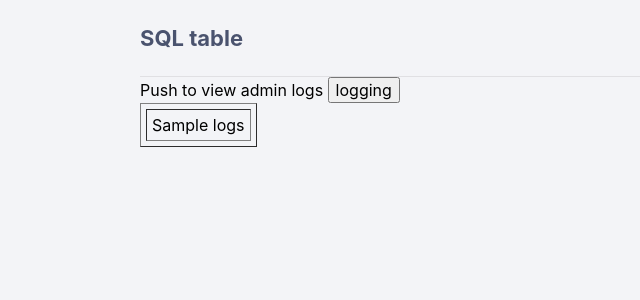
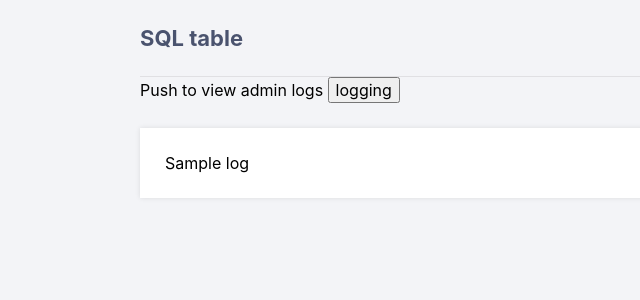
Before and after one commit to JinYuan-alt/System_sec_prac_year2, a Flask app: template templates/admin.html in a window 1280 px wide. Shown: the part 60-360 px from the top of the page, without its empty margins (0-640 px from the left). Run offline with Flask 3, Linux system fonts and the light colour scheme; the template is opened without the code that fills it: most values are stand-ins (such as "Sample title", 1, 10 or a date in 2020); some libraries are stand-ins or nearby versions.

Commit message:
logging alpha

```diff
--- a/login.py
+++ b/login.py
@@ -202,13 +202,9 @@ def admin_view():
     if 'loggedin' in session:
       if request.method == 'POST' and request.form['logs'] == 'logging':
         cursor = mysql.connection.cursor(MySQLdb.cursors.DictCursor)
-        cursor.execute('SELECT session_id FROM tests')
+        cursor.execute('SELECT * FROM tests')
         logs=cursor.fetchall()
-        cursor.execute('SELECT passwd from tests')
-        passwd=cursor.fetchall()
-        p=passwd.split('session_id')
-        l=logs.split('passwd')
-        return render_template('admin.html', logs=l, passwd=p)
+        return render_template('admin.html', logs=logs)
     return render_template('admin.html')
 
 @app.route('/MyWebApp/home')
--- a/templates/admin.html
+++ b/templates/admin.html
@@ -6,15 +6,8 @@
     <label for="logs">Push to view admin logs</label>
     <input id="logs" type="submit" name="logs" value="logging">
 </form>
-<table border="1" cellpadding="5" cellspacing="5">
-    {% for row in logs %}
-        <tr>
-        {% for d in row %}
-            <td>{{ logs }}</td>
+{% for d in logs %}
+     <p>{{ d }}</p>
+{% endfor %}
 
-
-        {% endfor %}
-        </tr>
-    {% endfor %}
-</table>
 {% endblock %}
```
